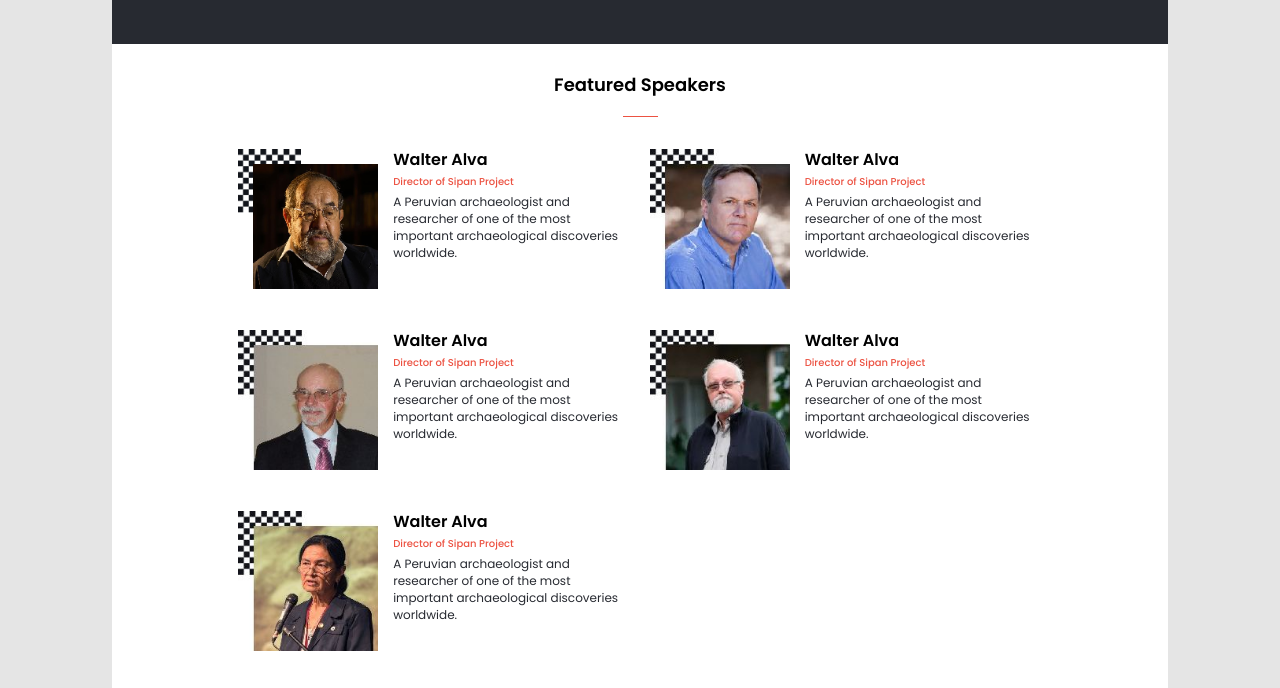
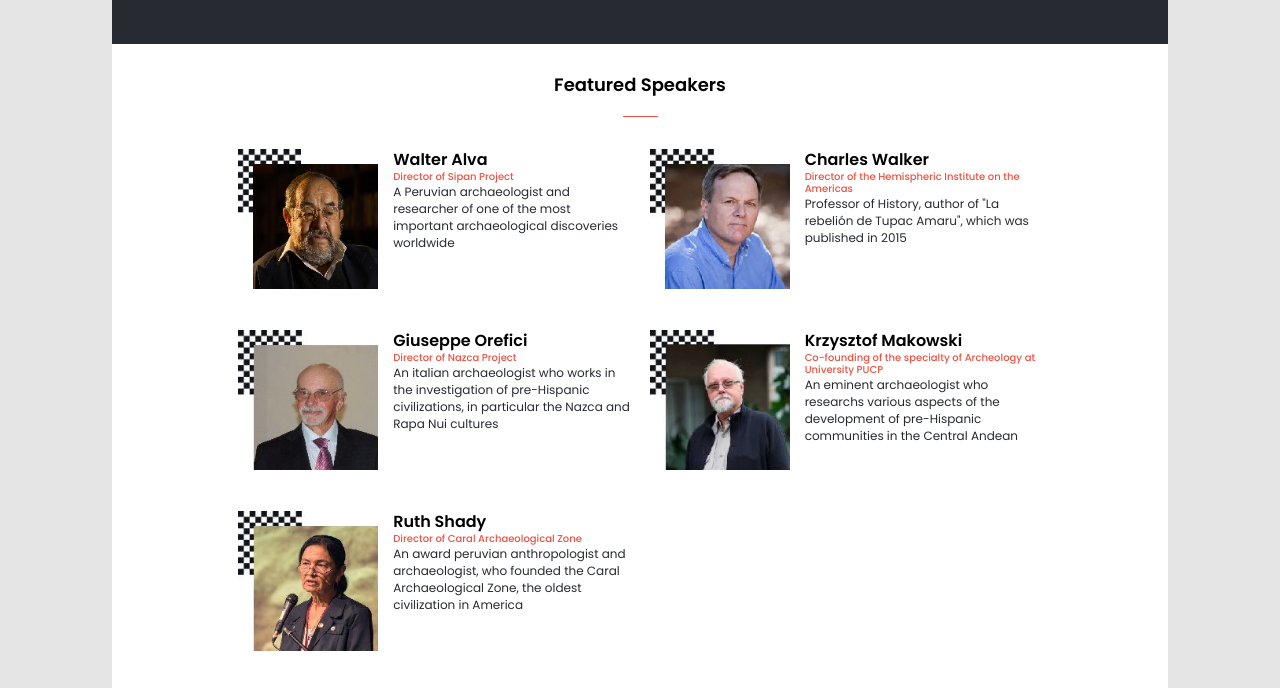
Before and after one commit to cmolinan/Landing-page-for-a-Conference, a plain HTML site: page index.html in a window 1280 px wide. Shown: the part 1120-1808 px from the top of the page. Drawn offline with Linux system fonts and the light colour scheme; a web font is replaced by a local one.

Commit message:
Update of readme file and minor fixes

```diff
--- a/code.js
+++ b/code.js
@@ -1,16 +1,80 @@
+
 const queryMobileMenu = document.getElementById('MobileMenu');
 const queryMobile_Nav = document.getElementById('mobile-nav');
 const queryMain = document.body;
 const queryExtra = document.getElementById('logo-extra-info');
 
+
 function MobileMenu() {
   if ( queryMobileMenu.style.display == 'flex') {
     queryMobileMenu.style.display = 'none';
-    queryExtra.style.display = 'flex';
+    if (queryExtra) queryExtra.style.display = 'flex';
     queryMain.style.overflow = 'visible';
   } else {
     queryMain.style.overflow = 'hidden';
     queryMobileMenu.style.display  = 'flex';
-    queryExtra.style.display = 'none';
+    if (queryExtra) queryExtra.style.display = 'none';
     }
 }
+
+
+// Speakers information
+const info = {
+  speakers: [
+  {
+    id: 1,
+    lecturer: 'Walter Alva',
+    position: 'Director of Sipan Project',
+    review: 'A Peruvian archaeologist and researcher of one of the most important archaeological discoveries worldwide',
+    image:  './images/Walter-alva.png'
+  },
+  {
+    id: 3,
+    lecturer: 'Charles Walker',
+    position: 'Director of the Hemispheric Institute on the Americas',
+    review: 'Professor of History, author of "La rebelión de Tupac Amaru", which was published in 2015',
+    image:  './images/Charles-Walker.jpg'
+  },{
+    id: 3,
+    lecturer: 'Giuseppe Orefici',
+    position: 'Director of Nazca Project',
+    review: 'An italian archaeologist who works in the investigation of pre-Hispanic civilizations, in particular the Nazca and Rapa Nui cultures',
+    image:  './images/Giuseppe-Orefici.jpg'
+  },{
+    id: 4,
+    lecturer: 'Krzysztof Makowski',
+    position: 'Co-founding of the specialty of Archeology at University PUCP',
+    review: 'An eminent archaeologist who researchs various aspects of the development of pre-Hispanic communities in the Central Andean',
+    image:  './images/Krzysztof-Makowski.jpg'
+  },{
+    id: 5,
+    lecturer: 'Ruth Shady',
+    position: 'Director of Caral Archaeological Zone',
+    review: 'An award peruvian anthropologist and archaeologist, who founded the Caral Archaeological Zone, the oldest civilization in America',
+    image:  './images/Ruth-Shady.jpg'
+  }
+
+]
+}
+
+//Speakers
+const theSpeakers = info.speakers;
+const queryReviewsSection = document.getElementById ('reviews');
+
+function createReviewsSection() {
+  theSpeakers.forEach( (data) => {
+    queryReviewsSection.innerHTML += `<div class="lecturer">
+    <img src="${data.image}"  alt="Lecturer ${data.id}">
+    <div class="details">
+      <h2>${data.lecturer}</h2>
+      <h3>${data.position}</h3>
+      <p>${data.review}
+      </p>
+    </div>
+  </div>
+  `;
+ }
+ )
+}
+
+if (queryReviewsSection) createReviewsSection();
--- a/index.html
+++ b/index.html
@@ -118,62 +118,8 @@
       <div class="speakers">
         <h2>Featured Speakers</h2>
         <div class="line"></div>
-        <div class="reviews">
-          <div class="lecturer">
-            <img src="./images/Walter-alva.png"  alt="Lecturer 1">
-            <div class="details">
-              <h2>Walter Alva</h2>
-              <h3>Director of Sipan Project</h3>
-              <p>A Peruvian archaeologist and
-                researcher of one of the most important
-                archaeological discoveries worldwide.
-              </p>
-            </div>
-          </div>
-          <div class="lecturer">
-            <img src="./images/Charles-Walker.jpg"  alt="Lecturer 1">
-            <div class="details">
-              <h2>Walter Alva</h2>
-              <h3>Director of Sipan Project</h3>
-              <p>A Peruvian archaeologist and
-                researcher of one of the most important
-                archaeological discoveries worldwide.
-              </p>
-            </div>
-          </div>
-          <div class="lecturer">
-            <img src="./images/Giuseppe-Orefici.jpg"  alt="Lecturer 1">
-            <div class="details">
-              <h2>Walter Alva</h2>
-              <h3>Director of Sipan Project</h3>
-              <p>A Peruvian archaeologist and
-                researcher of one of the most important
-                archaeological discoveries worldwide.
-              </p>
-            </div>
-          </div>
-          <div class="lecturer">
-            <img src="./images/Krzysztof-Makowski.jpg"  alt="Lecturer 1">
-            <div class="details">
-              <h2>Walter Alva</h2>
-              <h3>Director of Sipan Project</h3>
-              <p>A Peruvian archaeologist and
-                researcher of one of the most important
-                archaeological discoveries worldwide.
-              </p>
-            </div>
-          </div>
-          <div class="lecturer">
-            <img src="./images/Ruth-Shady.jpg"  alt="Lecturer 1">
-            <div class="details">
-              <h2>Walter Alva</h2>
-              <h3>Director of Sipan Project</h3>
-              <p>A Peruvian archaeologist and
-                researcher of one of the most important
-                archaeological discoveries worldwide.
-              </p>
-            </div>
-          </div>
+
+        <div id="reviews" class="reviews">
 
         </div>
       </div>
@@ -209,5 +155,6 @@
     </section>
   </main>
   <script src="code.js"></script>
+
 </body>
 </html>
--- a/styles.css
+++ b/styles.css
@@ -201,7 +201,7 @@ body {
 
 #about-p-contact p {
   color: var(--black);
-  font-size: 9px;
+  font-size: 12px;
   line-height: 16px;
   text-align: center;
   padding: 0;
@@ -283,7 +283,7 @@ body {
 #logo-extra-info p {
   padding: 0;
   margin: 0;
-  font-size: 10px;
+  font-size: 12px;
   line-height: 16px;
 }
 
@@ -509,7 +509,7 @@ body {
   text-align: left;
   font-size: 10px;
   font-weight: 500;
-  line-height: 22px;
+  line-height: 12px;
 }
 
 #sponsors-h2 {
@@ -759,7 +759,7 @@ body {
   }
 
   #about-p {
-    font-size: 9px;
+    font-size: 12px;
     line-height: 16px;
     margin: 0 25%;
   }
```
Also changed, not shown: about.html (+0 -7 lines), 1 other file.
